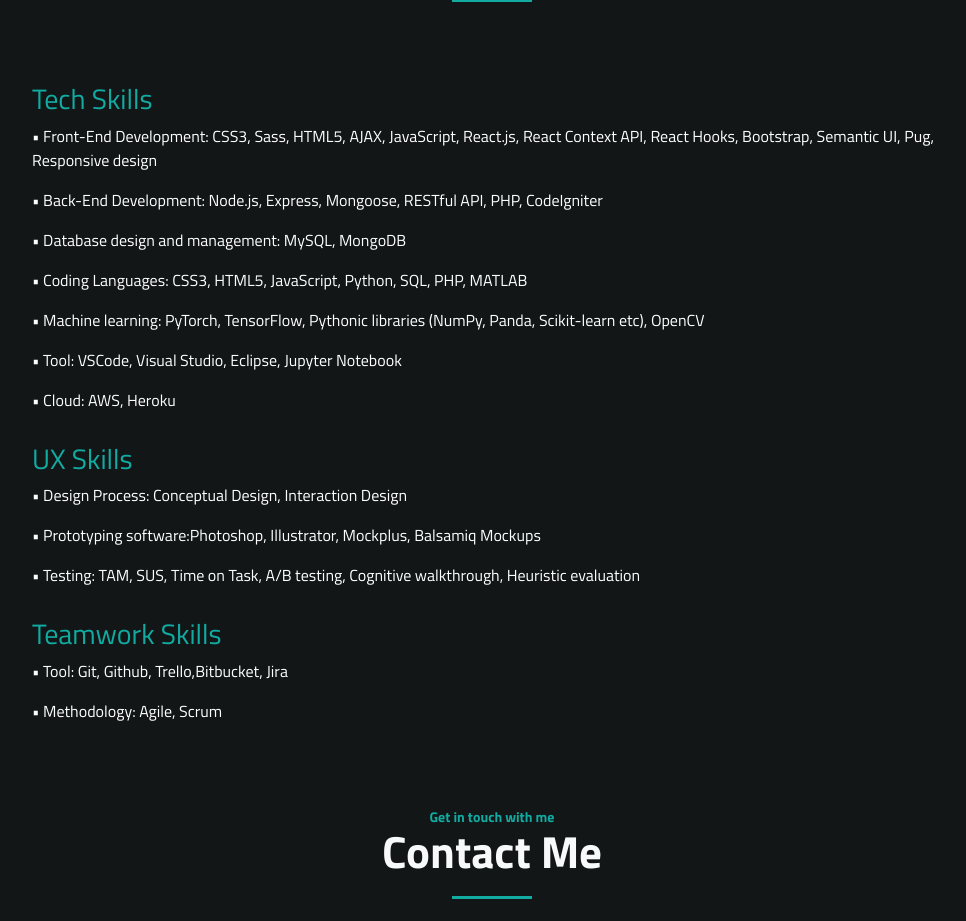
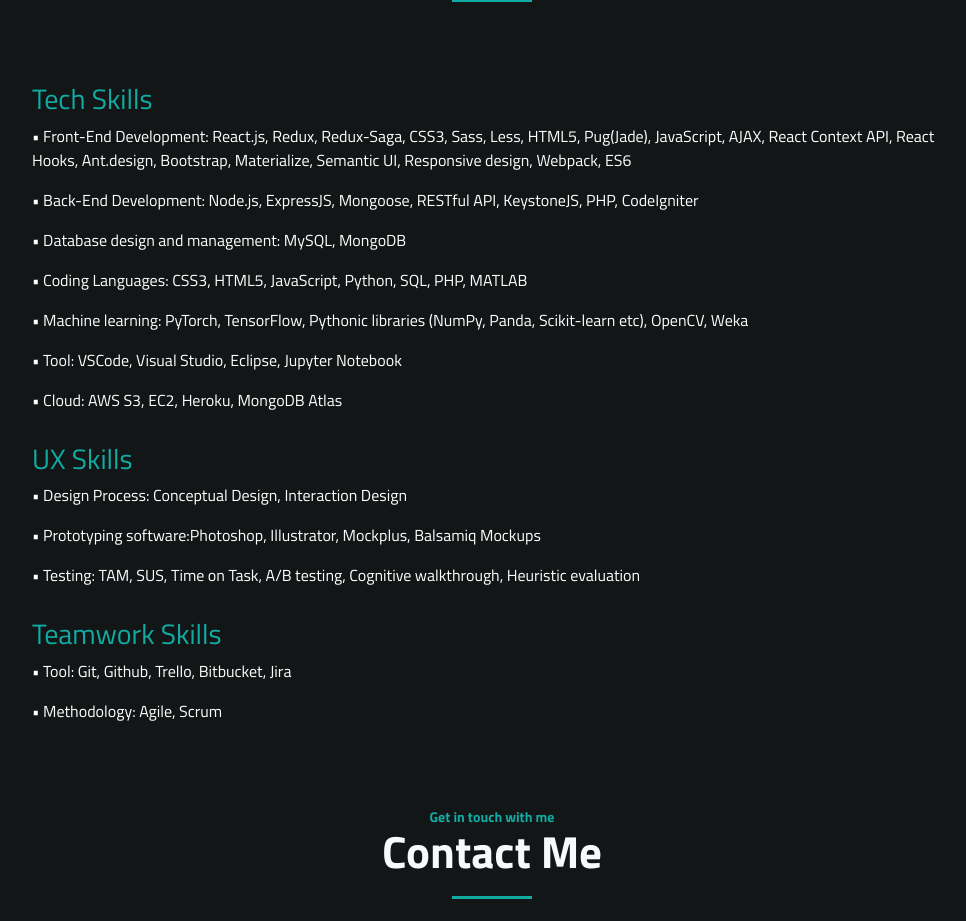
Before and after one commit to Nndouu/portfolio-nndou, a React (Create React App) app: page / in a window 1280 px wide. Shown: the part 3460-4381 px from the top of the page, without its empty margins (148-1114 px from the left). Built offline with nearby package versions, Linux system fonts and the light colour scheme.

Commit message:
Update skills

```diff
--- a/src/components/pages/Skills.js
+++ b/src/components/pages/Skills.js
@@ -13,13 +13,14 @@
           {/* Tech Skills*/}
           <h3>Tech Skills</h3>
           <p>
-            • Front-End Development: CSS3, Sass, HTML5, AJAX, JavaScript,
-            React.js, React Context API, React Hooks, Bootstrap, Semantic UI,
-            Pug, Responsive design
+            • Front-End Development: React.js, Redux, Redux-Saga, CSS3, Sass,
+            Less, HTML5, Pug(Jade), JavaScript, AJAX, React Context API, React
+            Hooks, Ant.design, Bootstrap, Materialize, Semantic UI, Responsive
+            design, Webpack, ES6
           </p>
           <p>
-            • Back-End Development: Node.js, Express, Mongoose, RESTful API,
-            PHP, CodeIgniter
+            • Back-End Development: Node.js, ExpressJS, Mongoose, RESTful API,
+            KeystoneJS, PHP, CodeIgniter
           </p>
           <p>• Database design and management: MySQL, MongoDB</p>
           <p>
@@ -28,10 +29,10 @@
           </p>
           <p>
             • Machine learning: PyTorch, TensorFlow, Pythonic libraries (NumPy,
-            Panda, Scikit-learn etc), OpenCV
+            Panda, Scikit-learn etc), OpenCV, Weka
           </p>
           <p>• Tool: VSCode, Visual Studio, Eclipse, Jupyter Notebook</p>
-          <p>• Cloud: AWS, Heroku</p>
+          <p>• Cloud: AWS S3, EC2, Heroku, MongoDB Atlas</p>
           {/* UX Skills */}
           <h3>UX Skills</h3>
           <p>• Design Process: Conceptual Design, Interaction Design</p>
@@ -45,7 +46,7 @@
           </p>
           {/*Teamwork Skills */}
           <h3>Teamwork Skills</h3>
-          <p>• Tool: Git, Github, Trello,Bitbucket, Jira</p>
+          <p>• Tool: Git, Github, Trello, Bitbucket, Jira</p>
           <p>• Methodology: Agile, Scrum</p>
         </div>
       </div>
```
